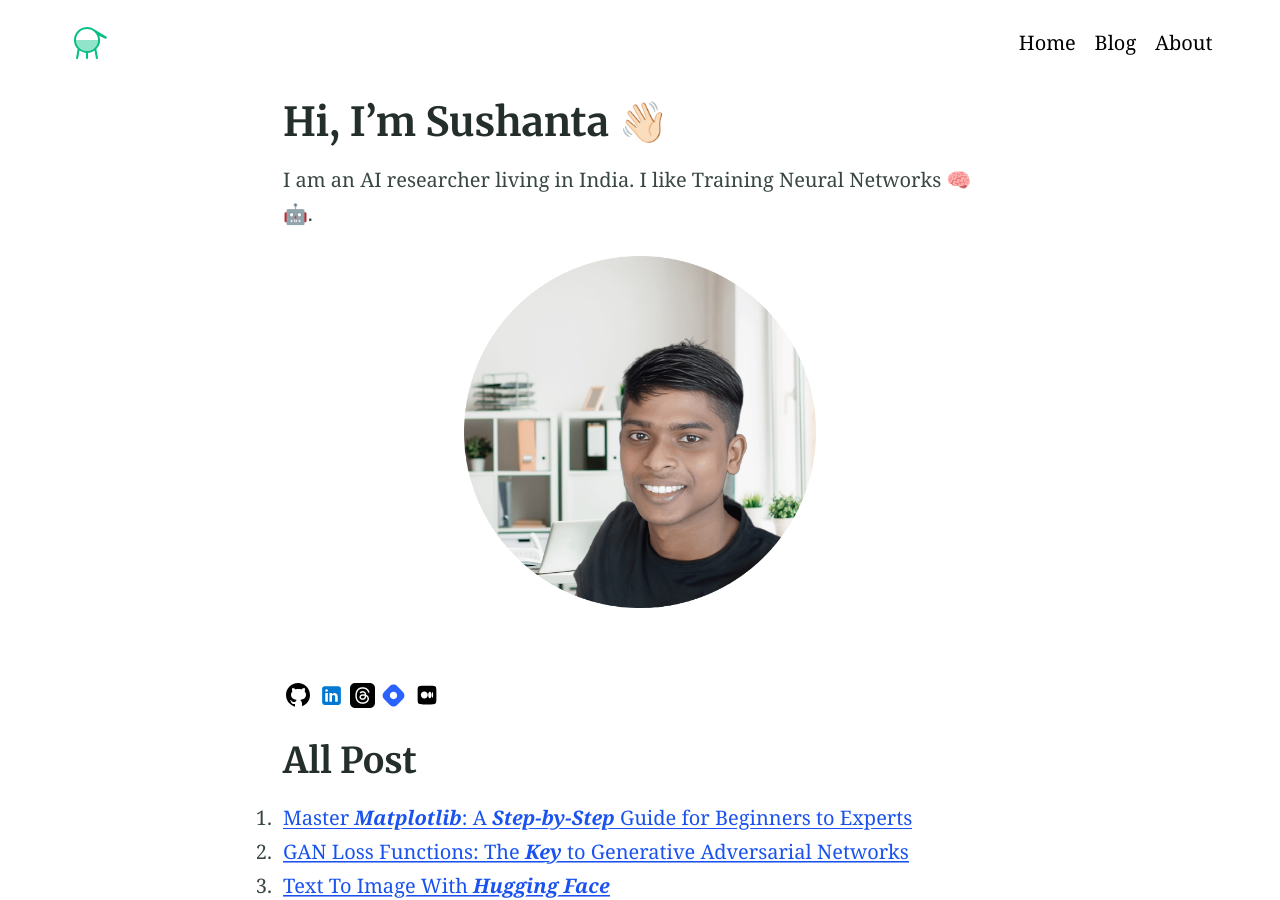
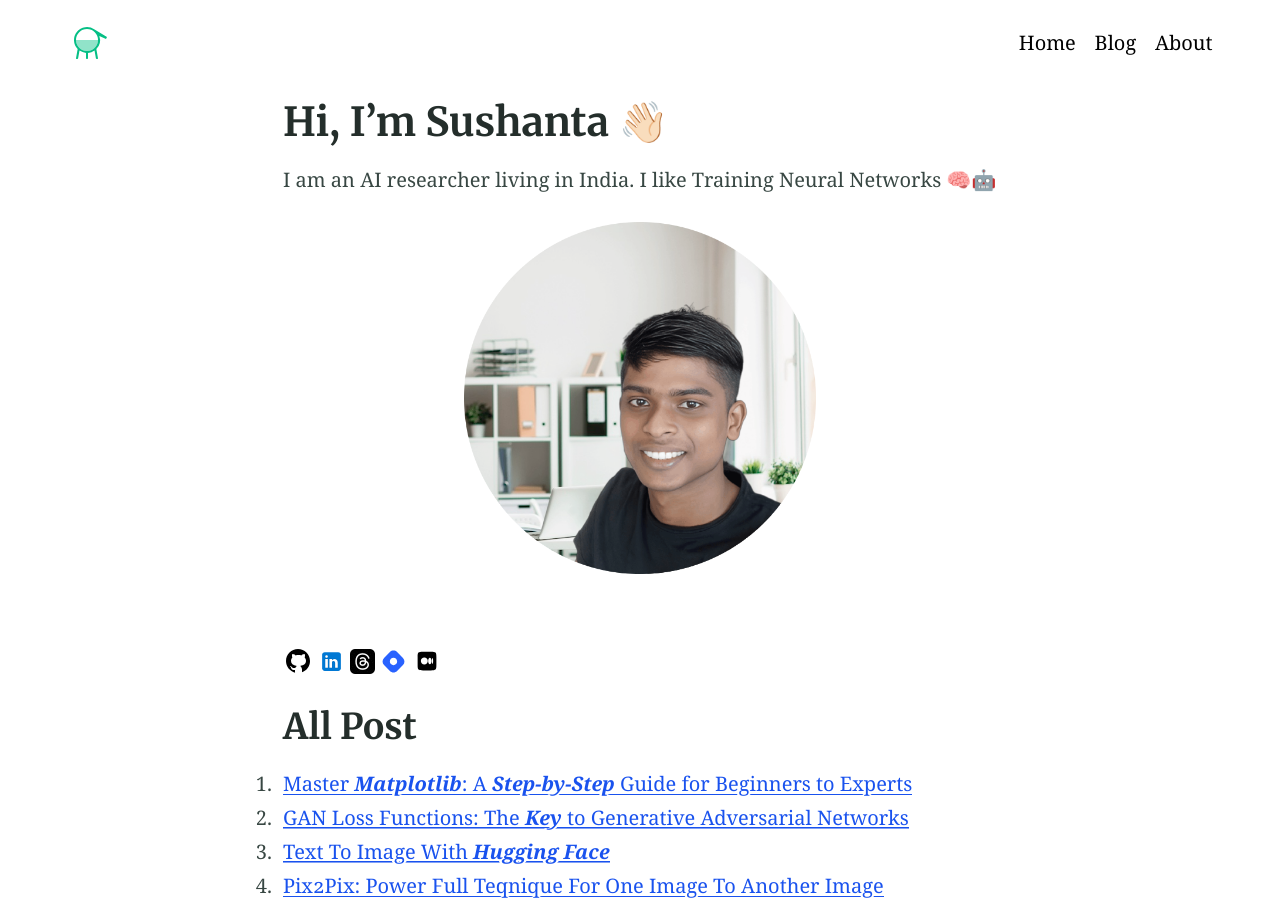
Before and after one commit to hi-sushanta/hi-sushanta.github.io, a Jekyll site: the page built from index.md, in a window 1280 px wide and 900 px high. Built offline with Jekyll 4.4.1, drawn with Linux system fonts in a browser that asks for light colours.

```diff
--- a/index.md
+++ b/index.md
@@ -3,7 +3,7 @@ title: Hi, I’m Sushanta  👋🏻
 excerpt: "I am an AI researcher living in India. I like Training Neural Networks 🧠🤖."
 ---
 
-I am an AI researcher living in India. I like Training Neural Networks 🧠🤖.
+I am an AI researcher living in India. I like Training Neural Networks 🧠🤖
 
 <div align = "center" style="margin-right: 5px; margin-left:5px; margin-top:10px; margin-bottom:10px;">
     <img src="chi2.png" class = "center" width="50%" height="50%"/>
```
